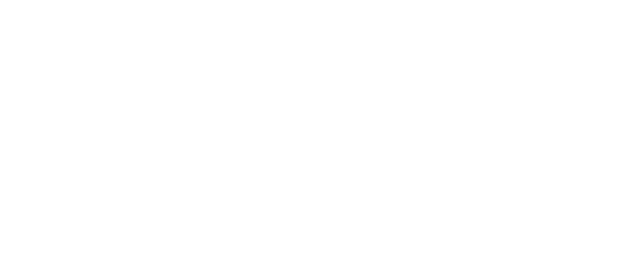
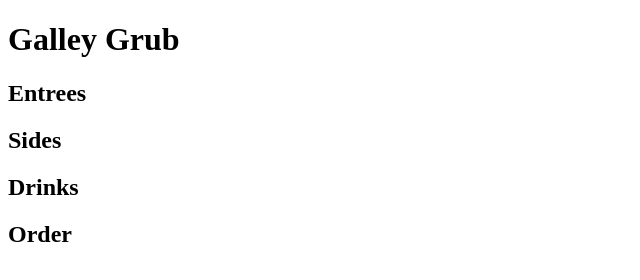
Before and after one commit to wizbeck/galley-grub-frontend, a plain HTML site: page index.html in a window 1280 px wide. Shown: the whole page, without its empty margins (0-640 px from the left). Drawn offline with Linux system fonts and the light colour scheme.

Commit message:
[html] Stub out basic html structure

```diff
--- a/index.html
+++ b/index.html
@@ -5,8 +5,35 @@
   <meta http-equiv="X-UA-Compatible" content="IE=edge">
   <meta name="viewport" content="width=device-width, initial-scale=1.0">
   <title>Galley Grub</title>
+  <link rel="stylesheet" href="/assets/styles/main.css">
 </head>
 <body>
-
+  <h1>Galley Grub</h1>
+  <main>
+    <div class="menuItems">
+      <section class="itemSection entrees">
+        <h1 class="sectionHeader">Entrees</h1>
+        <div class="itemContainer entrees">
+          <!-- entree objects go here -->
+        </div>
+      </section>
+      <section class="itemSection sides">
+        <h1 class="sectionHeader">Sides</h1>
+        <div class="itemContainer sides">
+          <!-- side objects go here -->
+        </div>
+      </section>
+      <section class="itemSection drinks">
+        <h1 class="sectionHeader">Drinks</h1>
+        <div class="itemContainer drinks">
+          <!-- drink objects go here -->
+        </div>
+      </section>
+      <section class="orderFeed">
+        <!-- order feed html goes here -->
+        <h1>Order</h1>
+      </section>
+    </div>
+  </main>
 </body>
 </html>
```
